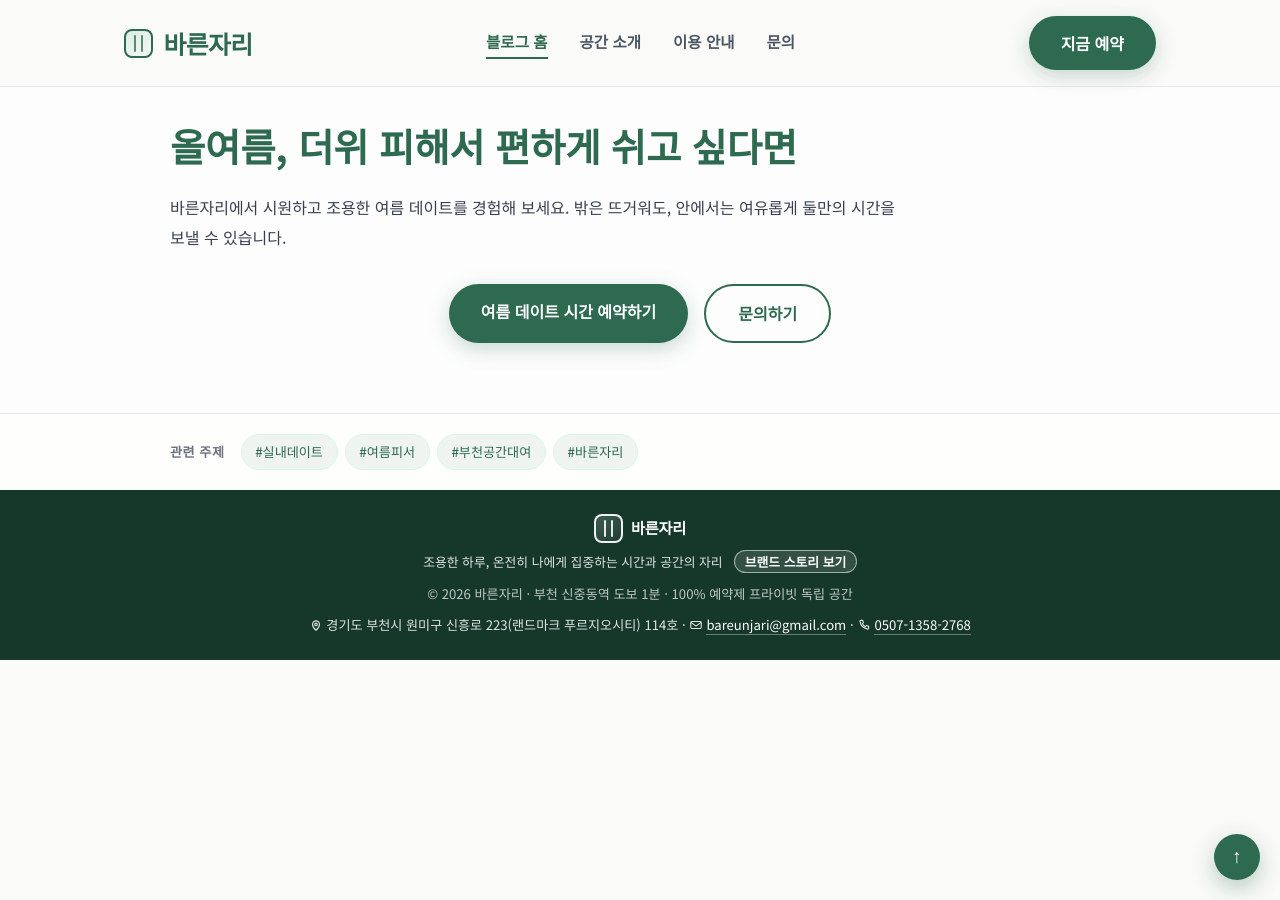
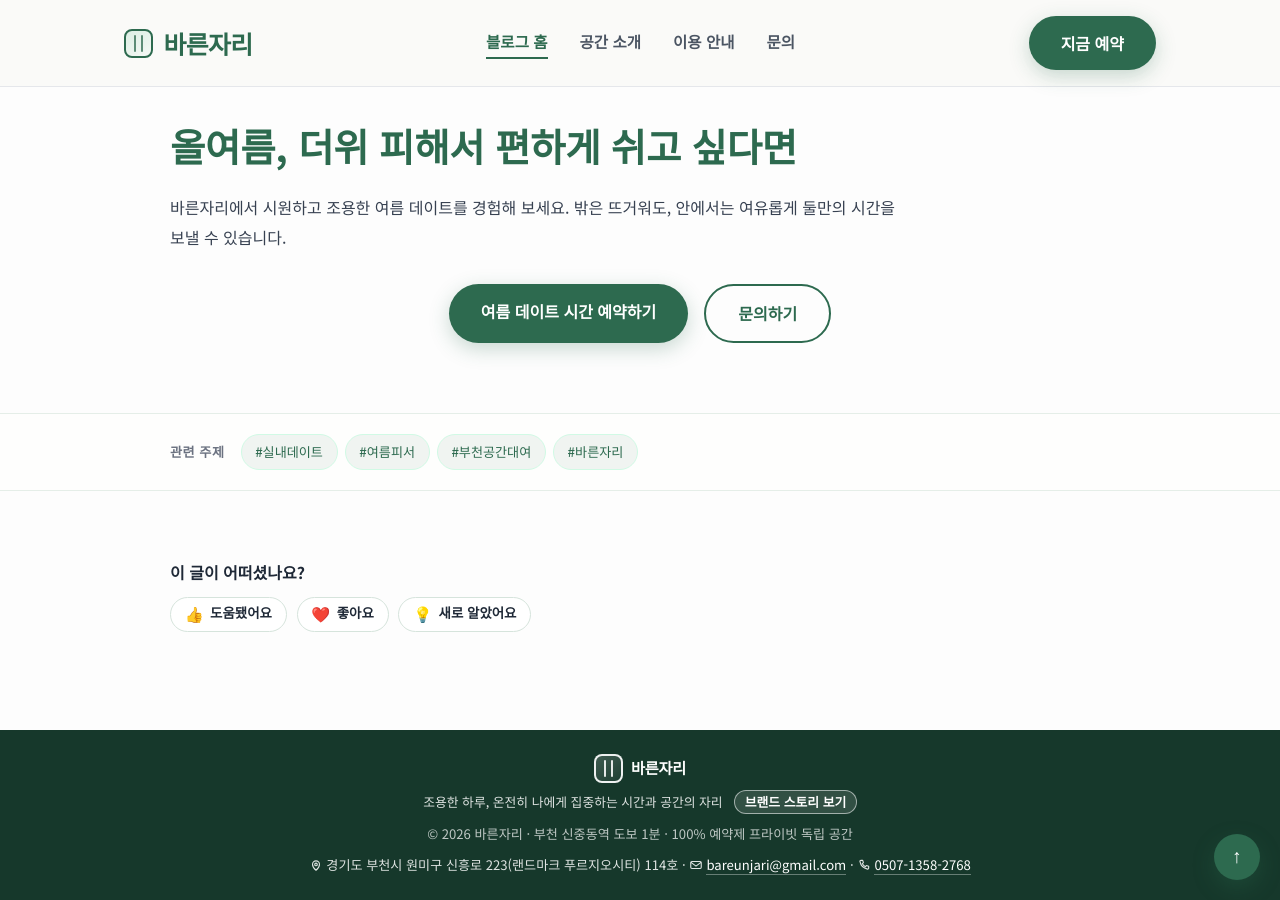
Before and after one commit to bareunspace/blog, a Jekyll site: the page built from _posts/2026-07-16-summer-hotday-date-at-bareunjari.md, in a window 1280 px wide and 900 px high, scrolled down 2832 px. Built offline with Jekyll 4.4.1, drawn with Linux system fonts in a browser that asks for light colours.

Commit message:
Add post reaction buttons with local storage state

```diff
--- a/_includes/post-tags.html
+++ b/_includes/post-tags.html
@@ -10,3 +10,26 @@
     </div>
   </section>
 {% endif %}
+
+{% if page.collection == "posts" %}
+  <section class="post-reactions" aria-label="게시글 반응 남기기" data-post-reaction data-post-key="{{ page.url | default: page.permalink | default: page.slug }}">
+    <div class="post-reactions-inner">
+      <p class="post-reactions-title">이 글이 어떠셨나요?</p>
+      <div class="post-reaction-buttons" role="group" aria-label="게시글 반응 선택">
+        <button type="button" class="post-reaction-btn" data-reaction-value="helpful" data-reaction-label="도움됐어요" aria-pressed="false">
+          <span class="post-reaction-emoji" aria-hidden="true">👍</span>
+          <span class="post-reaction-text">도움됐어요</span>
+        </button>
+        <button type="button" class="post-reaction-btn" data-reaction-value="like" data-reaction-label="좋아요" aria-pressed="false">
+          <span class="post-reaction-emoji" aria-hidden="true">❤️</span>
+          <span class="post-reaction-text">좋아요</span>
+        </button>
+        <button type="button" class="post-reaction-btn" data-reaction-value="new" data-reaction-label="새로 알았어요" aria-pressed="false">
+          <span class="post-reaction-emoji" aria-hidden="true">💡</span>
+          <span class="post-reaction-text">새로 알았어요</span>
+        </button>
+      </div>
+      <p class="post-reactions-feedback" data-reaction-feedback aria-live="polite"></p>
+    </div>
+  </section>
+{% endif %}
--- a/scripts/main.js
+++ b/scripts/main.js
@@ -54,6 +54,7 @@
     const blogFieldGrid = document.querySelector('#blog-latest .blog-field-grid');
     const blogFieldLoadMore = document.getElementById('blogFieldLoadMore');
     const blogTopicCards = Array.from(document.querySelectorAll('.blog-topic-card'));
+    const postReactionsRoot = document.querySelector('[data-post-reaction]');
     const FEATURE_PANEL_ANIM_MS = 150;
     const GALLERY_INITIAL_VISIBLE = 6;
     const GALLERY_LOAD_STEP = 3;
@@ -123,6 +124,82 @@
       if (typeof window.fbq === 'function') {
         window.fbq('trackCustom', eventName, params);
       }
+    };
+
+    const setupPostReactions = () => {
+      if (!postReactionsRoot) {
+        return;
+      }
+
+      const buttons = Array.from(postReactionsRoot.querySelectorAll('[data-reaction-value]'));
+      const feedback = postReactionsRoot.querySelector('[data-reaction-feedback]');
+      const postKey = postReactionsRoot.dataset.postKey || window.location.pathname;
+      const storageKey = `bareunjari-post-reaction:${postKey}`;
+
+      const readSelectedReaction = () => {
+        try {
+          return localStorage.getItem(storageKey) || '';
+        } catch (error) {
+          return '';
+        }
+      };
+
+      const saveSelectedReaction = (reactionValue) => {
+        try {
+          if (!reactionValue) {
+            localStorage.removeItem(storageKey);
+            return;
+          }
+          localStorage.setItem(storageKey, reactionValue);
+        } catch (error) {
+          // localStorage may be blocked in private mode; fail silently.
+        }
+      };
+
+      const getReactionLabel = (reactionValue) => {
+        const target = buttons.find((button) => button.dataset.reactionValue === reactionValue);
+        return target ? (target.dataset.reactionLabel || '').trim() : '';
+      };
+
+      const renderSelectedReaction = (reactionValue) => {
+        buttons.forEach((button) => {
+          const isActive = button.dataset.reactionValue === reactionValue;
+          button.classList.toggle('is-active', isActive);
+          button.setAttribute('aria-pressed', isActive ? 'true' : 'false');
+        });
+
+        if (!feedback) {
+          return;
+        }
+
+        const label = getReactionLabel(reactionValue);
+        feedback.textContent = label ? `${label} 반응이 저장됐어요.` : '';
+      };
+
+      let selectedReaction = readSelectedReaction();
+      renderSelectedReaction(selectedReaction);
+
+      buttons.forEach((button) => {
+        button.addEventListener('click', () => {
+          const nextReaction = button.dataset.reactionValue || '';
+          const isCancelAction = selectedReaction === nextReaction;
+
+          selectedReaction = isCancelAction ? '' : nextReaction;
+          saveSelectedReaction(selectedReaction);
+          renderSelectedReaction(selectedReaction);
+
+          trackEvent('select_post_reaction', withBranchContext({
+            page_path: window.location.pathname,
+            reaction: nextReaction,
+            action: isCancelAction ? 'remove' : 'select'
+          }));
+          trackMetaEvent('select_post_reaction', withBranchContext({
+            page_path: window.location.pathname,
+            reaction: nextReaction,
+            action: isCancelAction ? 'remove' : 'select'
+          }));
+        });
+      });
     };
 
     const updatePromoCountdown = () => {
@@ -1831,4 +1908,5 @@
     setupBlogFieldFilters();
     setupBlogTopicCards();
     setupUseCaseFilters();
+    setupPostReactions();
     loadUseCasesFromRss();
--- a/styles/main.css
+++ b/styles/main.css
@@ -1668,6 +1668,84 @@ section { padding: 5rem 1.5rem; }
 main.about-page .post-tags {
   background: rgba(255,255,255,.78);
   padding: 1.25rem 1.5rem;
+}
+
+.post-reactions {
+  background: rgba(255,255,255,.88);
+  border-top: 1px solid #e5eee8;
+  padding: 1.4rem 1.5rem 1.55rem;
+}
+.post-reactions-inner {
+  max-width: 940px;
+  margin: 0 auto;
+}
+.post-reactions-title {
+  font-size: 1rem;
+  font-weight: 800;
+  color: #1f2937;
+  line-height: 1.4;
+}
+.post-reactions-desc {
+  margin-top: .3rem;
+  color: #4b5563;
+  font-size: .84rem;
+  line-height: 1.55;
+}
+.post-reaction-buttons {
+  margin-top: .85rem;
+  display: flex;
+  flex-wrap: wrap;
+  gap: .62rem;
+}
+.post-reaction-btn {
+  display: inline-flex;
+  align-items: center;
+  gap: .4rem;
+  border: 1px solid #d6e4dc;
+  border-radius: 999px;
+  background: #fff;
+  color: #1f2937;
+  padding: .52rem .86rem;
+  font-size: .84rem;
+  font-weight: 700;
+  line-height: 1.2;
+  cursor: pointer;
+  transition: transform var(--transition), border-color var(--transition), box-shadow var(--transition), background var(--transition), color var(--transition);
+}
+.post-reaction-btn:hover {
+  transform: translateY(-1px);
+  border-color: #b7d2c5;
+  box-shadow: 0 8px 16px rgba(31,63,49,.09);
+}
+.post-reaction-btn:focus-visible {
+  outline: 2px solid rgba(45,106,79,.55);
+  outline-offset: 2px;
+}
+.post-reaction-btn.is-active {
+  border-color: rgba(45,106,79,.55);
+  background: rgba(82,183,136,.14);
+  color: #144531;
+  box-shadow: 0 10px 18px rgba(45,106,79,.14);
+}
+.post-reaction-emoji {
+  font-size: .95rem;
+  line-height: 1;
+}
+.post-reactions-feedback {
+  min-height: 1.35em;
+  margin-top: .62rem;
+  color: #245f44;
+  font-size: .82rem;
+  font-weight: 700;
+}
+.post-reactions-note {
+  margin-top: .22rem;
+  color: #6b7280;
+  font-size: .76rem;
+}
+
+main.about-page .post-reactions {
+  background: rgba(255,255,255,.88);
 }
 
 /* ── Contact ── */
@@ -3069,4 +3147,11 @@ main.tutoring-guide .guide-booking-panel .section-desc {
   .blog-conversion-actions {
     min-width: 0;
   }
-}
+  .post-reaction-buttons {
+    gap: .5rem;
+  }
+  .post-reaction-btn {
+    width: 100%;
+    justify-content: center;
+  }
+}
```
